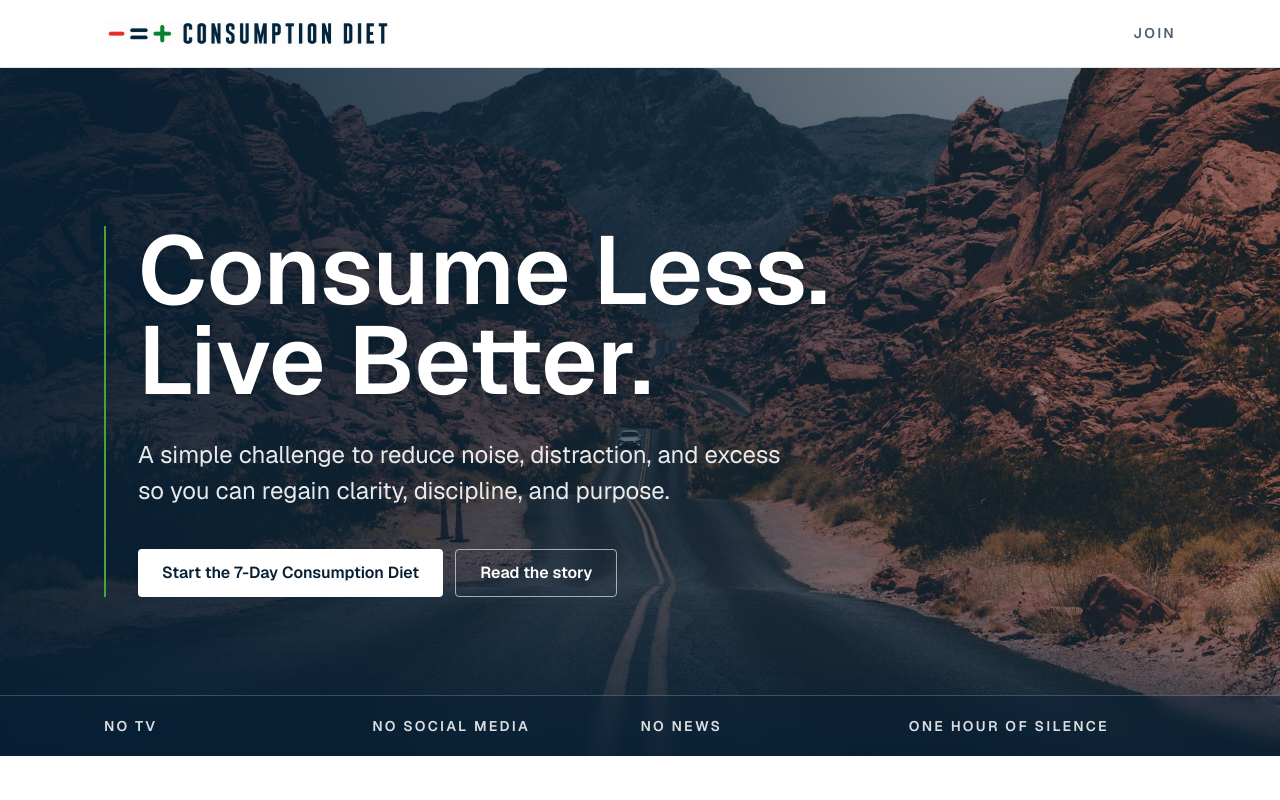
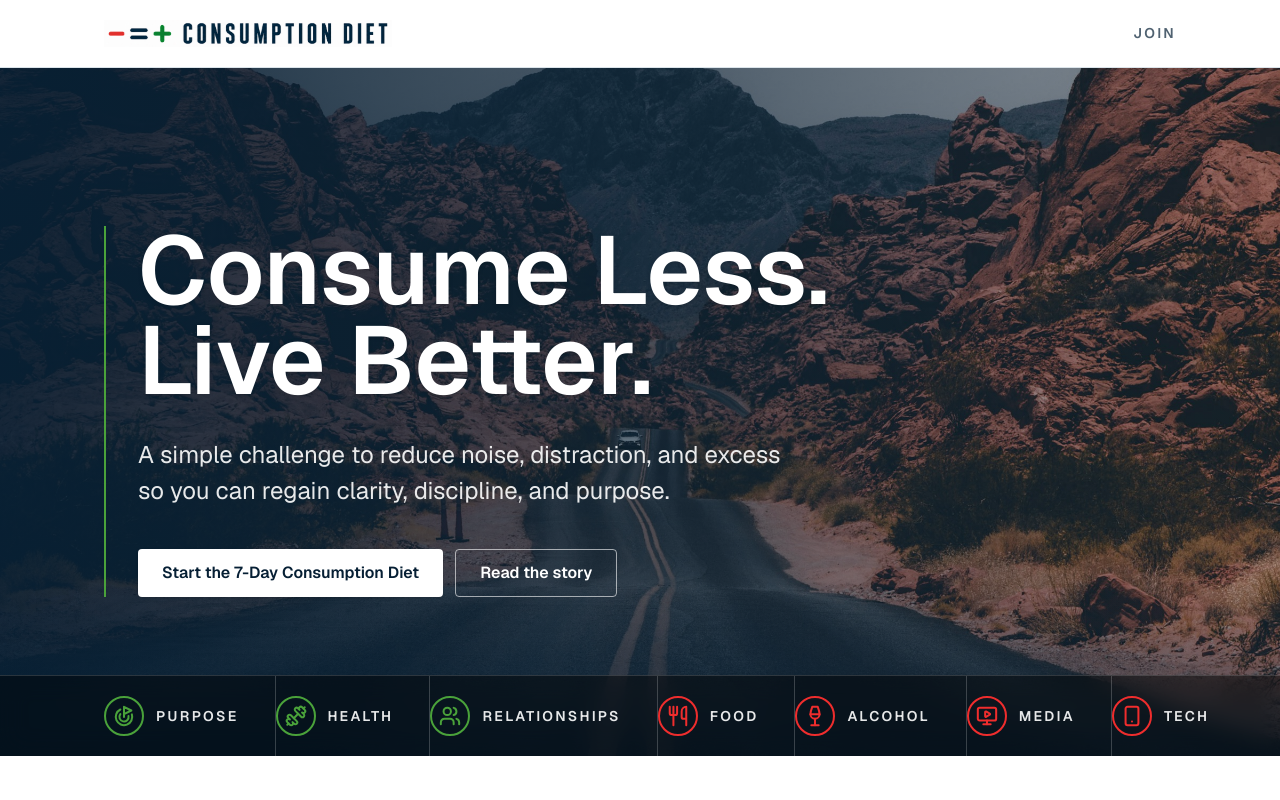
Before and after one commit to briantraudt/consumptiondiet, a Next.js app: page / in a window 1280 px wide. Shown: the top 800 px of the page. Built offline with nearby package versions, Linux system fonts and the light colour scheme.

Commit message:
Add hero category strip

```diff
--- a/package.json
+++ b/package.json
@@ -9,6 +9,7 @@
     "lint": "eslint"
   },
   "dependencies": {
+    "lucide-react": "^1.14.0",
     "next": "16.2.4",
     "react": "19.2.4",
     "react-dom": "19.2.4",
--- a/src/app/page.tsx
+++ b/src/app/page.tsx
@@ -1,3 +1,12 @@
+import {
+  Dumbbell,
+  Goal,
+  MonitorPlay,
+  Smartphone,
+  Utensils,
+  Users,
+  Wine,
+} from "lucide-react";
 import Image from "next/image";
 import { ChallengeSignupForm } from "@/components/challenge-signup-form";
 import { challengeDays } from "@/lib/challenge";
@@ -10,6 +19,16 @@ const consumptionAreas = [
   { label: "sugar and junk food", tone: "less" },
   { label: "unnecessary buying", tone: "less" },
   { label: "mental noise", tone: "more" },
+];
+
+const heroCategories = [
+  { label: "Purpose", icon: Goal, tone: "more" },
+  { label: "Health", icon: Dumbbell, tone: "more" },
+  { label: "Relationships", icon: Users, tone: "more" },
+  { label: "Food", icon: Utensils, tone: "less" },
+  { label: "Alcohol", icon: Wine, tone: "less" },
+  { label: "Media", icon: MonitorPlay, tone: "less" },
+  { label: "Tech", icon: Smartphone, tone: "less" },
 ];
 
 export default function Home() {
@@ -76,18 +95,25 @@ export default function Home() {
             </div>
           </div>
 
-          <div className="absolute inset-x-0 bottom-0 hidden border-t border-white/20 bg-[#061f34]/35 text-white/85 backdrop-blur-sm lg:block">
-            <div className="mx-auto grid max-w-6xl grid-cols-4 gap-px px-10">
-              {["No TV", "No Social Media", "No News", "One Hour of Silence"].map(
-                (item) => (
-                  <div
-                    className="py-5 text-sm font-semibold uppercase tracking-[0.16em]"
-                    key={item}
+          <div className="absolute inset-x-0 bottom-0 border-t border-white/15 bg-black/45 text-white backdrop-blur-md">
+            <div className="mx-auto flex max-w-6xl overflow-x-auto px-6 sm:px-8 lg:px-10">
+              {heroCategories.map(({ icon: Icon, label, tone }) => (
+                <div
+                  className="flex min-w-max items-center gap-3 border-r border-white/20 py-4 pr-7 text-sm font-semibold uppercase tracking-[0.16em] first:pl-0 last:border-r-0 last:pr-0 sm:py-5 sm:pr-9"
+                  key={label}
+                >
+                  <span
+                    className={
+                      tone === "more"
+                        ? "flex h-10 w-10 items-center justify-center rounded-full border-2 border-[#4aa23a] text-[#4aa23a]"
+                        : "flex h-10 w-10 items-center justify-center rounded-full border-2 border-[#ef2d2d] text-[#ef2d2d]"
+                    }
                   >
-                    {item}
-                  </div>
-                ),
-              )}
+                    <Icon aria-hidden="true" size={22} strokeWidth={2.2} />
+                  </span>
+                  <span className="text-white/90">{label}</span>
+                </div>
+              ))}
             </div>
           </div>
         </div>
```
Also changed, not shown: 1 other file (tests, documents, lock files or other folders).
